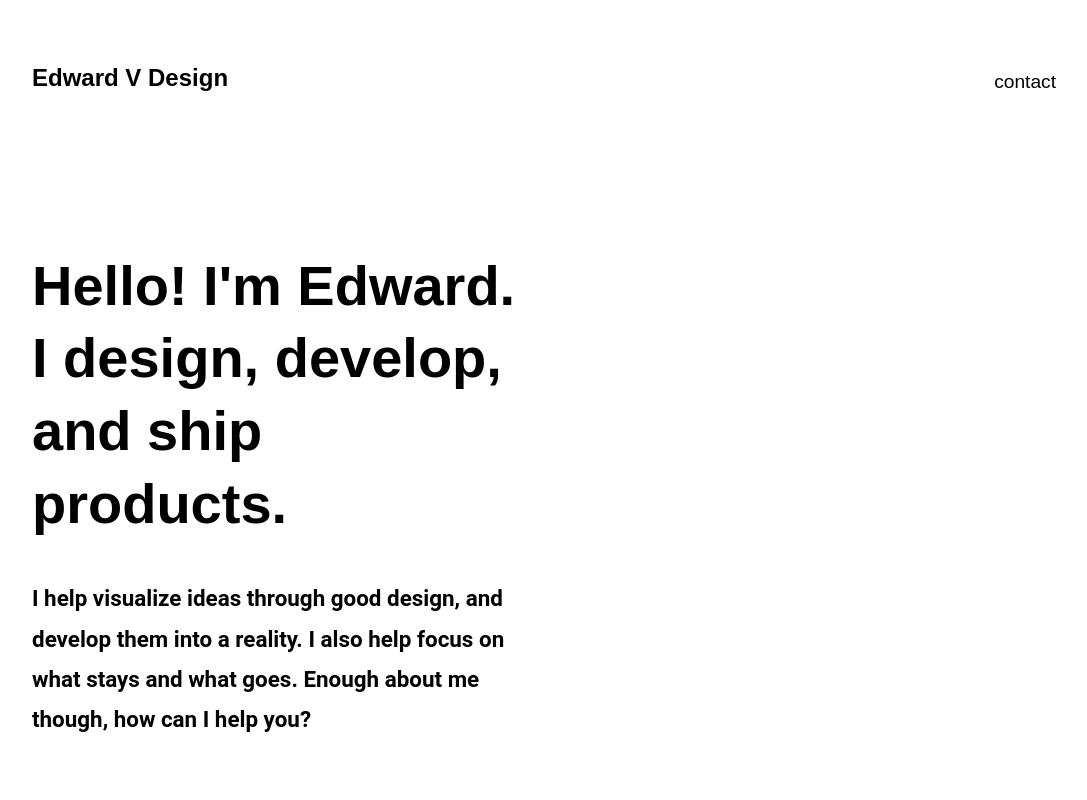
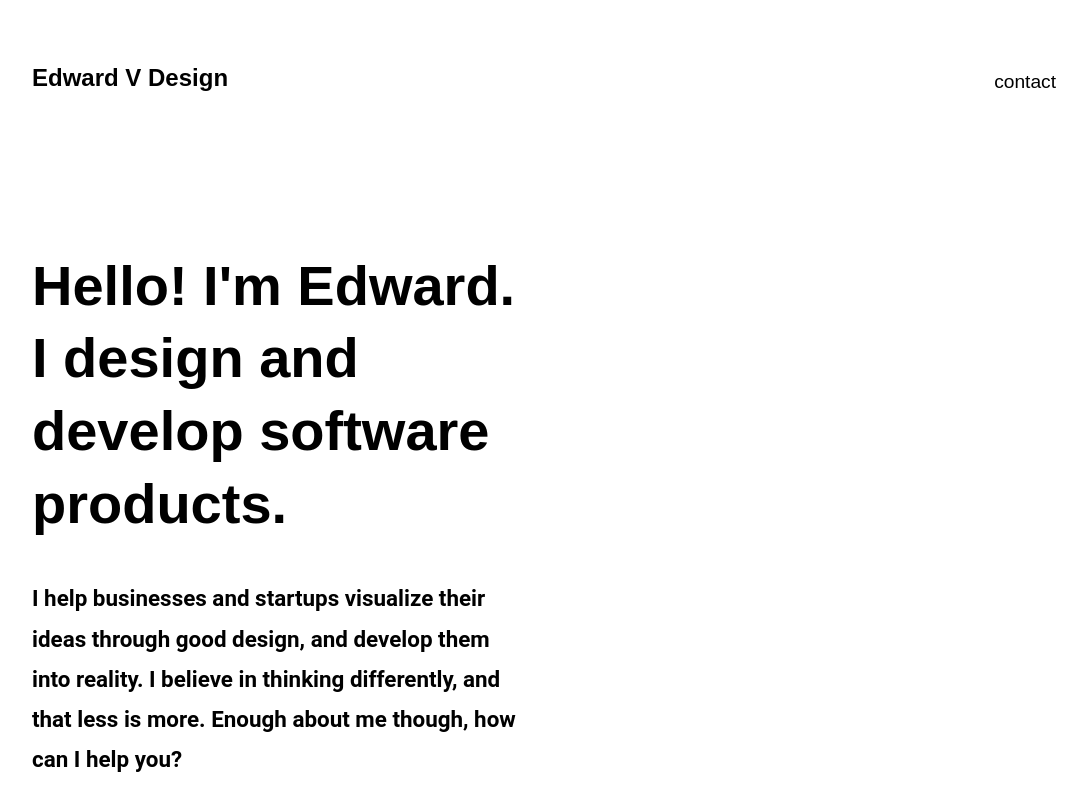
Before and after one commit to EdwardGoomba/EvD, a React app: page / in a window 1280 px wide. Shown: the top 800 px of the page, without its empty margins (96-1183 px from the left). Built offline with nearby package versions, Linux system fonts and the light colour scheme; a web font is replaced by a local one.

Commit message:
Update copy

```diff
--- a/app/App.js
+++ b/app/App.js
@@ -67,9 +67,9 @@ class App extends Component {
         <Header />
 
         <IntroContainer>
-          <Hello>Hello! I'm Edward. I design, develop, and ship products.</Hello>
+          <Hello>Hello! I'm Edward. I design and develop software products.</Hello>
 
-          <Details>I help visualize ideas through good design, and develop them into a reality. I also help focus on what stays and what goes. Enough about me though, how can I help you?</Details>
+          <Details>I help businesses and startups visualize their ideas through good design, and develop them into reality. I believe in thinking differently, and that less is more. Enough about me though, how can I help you?</Details>
           <Email href='mailto:ask@edwardvdesign.com'>ask@edwardvdesign.com</Email>
         </IntroContainer>
 
```
